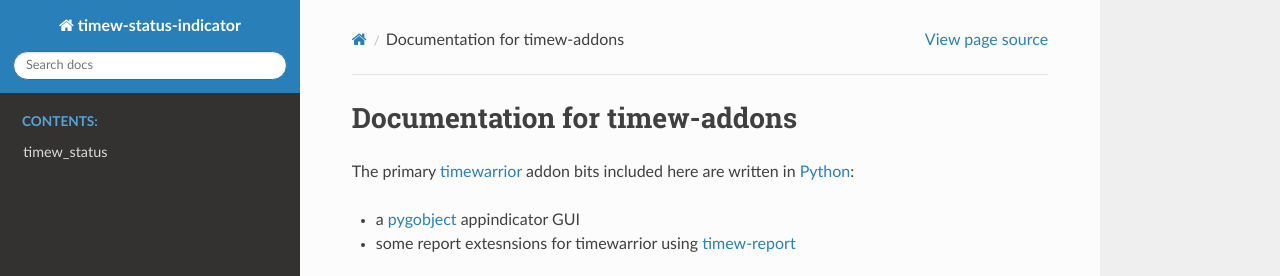
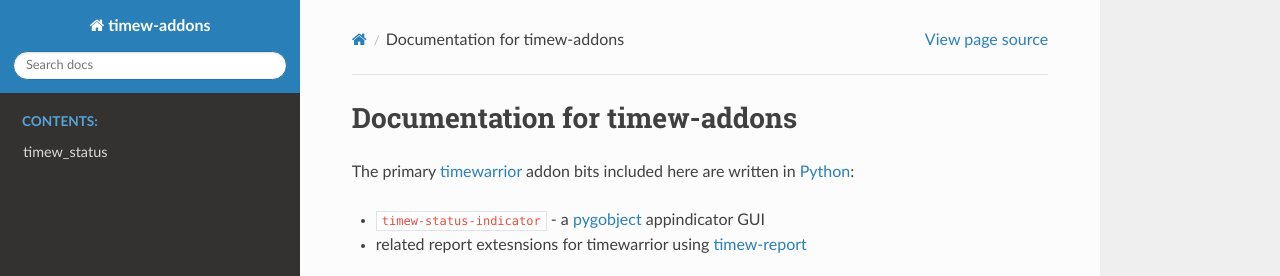
Before and after one commit to sarnold/timew-addons, a Sphinx documentation site: the page built from docs/source/index.rst, in a window 1280 px wide, cut to the strip 0-276 px from the top of the page. Built offline with Sphinx 7.4.7 and the Read the Docs theme 2.0.0, drawn with Linux system fonts in a browser that asks for light colours.

Commit message:
fix: doc: even more docstring and readme/rst doc cleanup
Signed-off-by: Stephen L Arnold <nerdboy@gentoo.org>

```diff
--- a/README.rst
+++ b/README.rst
@@ -212,7 +212,7 @@
                They have been modified to check an environment variable
                and output a summary CSV format.
 
-Install either ``onelineday.py`` or ``totals.py`` as shown above. depending
+Install either ``onelineday.py`` or ``totals.py`` as shown above, depending
 on preferred tag format:
 
 onelineday
@@ -224,7 +224,9 @@
 
 Set the extension script in the config file with the following key, using
 either "onelineday" or "totals" for the value. Similarly set the job-tag
-separator if needed::
+separator if needed:
+
+.. code-block:: yaml
 
   extension_script: onelineday
   jtag_separator: ";"
--- a/docs/source/conf.py
+++ b/docs/source/conf.py
@@ -23,7 +23,7 @@
 # -- Project information -----------------------------------------------------
 # https://www.sphinx-doc.org/en/master/usage/configuration.html#project-information
 
-project = 'timew-status-indicator'
+project = 'timew-addons'
 year = datetime.now().year
 copyright = f"{year}, Stephen L Arnold"
 author = 'Stephen L Arnold'
@@ -81,7 +81,7 @@
 
 pdf_documents = [
     #('filename', u'output filename', 'Title', 'author(s)'),
-    ('index', u'timew-status-indicator', u'Timew Addons', u"Stephen L Arnold"),
+    ('index', u'timew_status', u'Timew Addons', u"Stephen L Arnold"),
 ]
 
 # A comma-separated list of custom stylesheets. Example:
--- a/docs/source/index.rst
+++ b/docs/source/index.rst
@@ -3,8 +3,8 @@
 
 The primary timewarrior_ addon bits included here are written in Python_:
 
-* a pygobject_ appindicator GUI
-* some report extesnsions for timewarrior using timew-report_
+* ``timew-status-indicator`` - a pygobject_ appindicator GUI
+* related report extesnsions for timewarrior using timew-report_
 
 .. _Python: https://docs.python.org/3/contents.html
 .. _pygobject: https://pygobject.gnome.org/index.html
```
Also changed, not shown: 1 other file.
